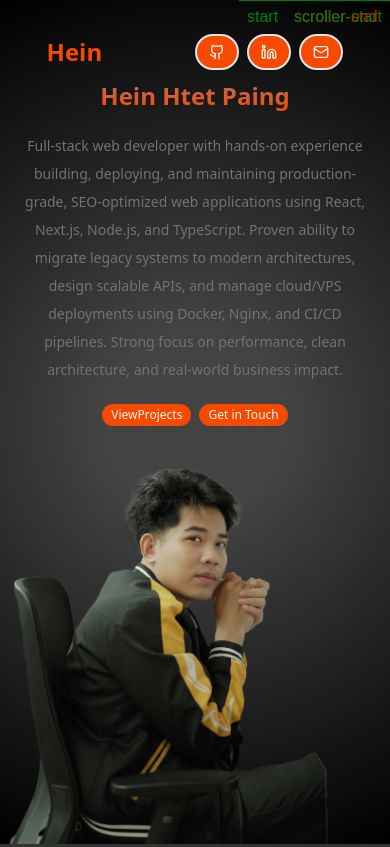
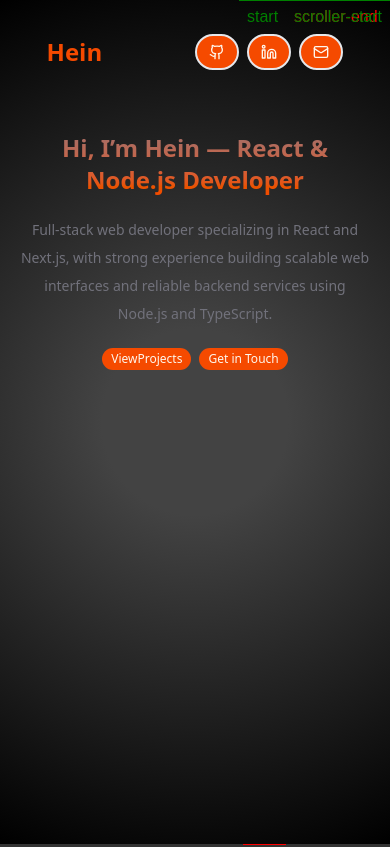
Before and after one commit to dev-heinhtetpaing/CV-with-Next, a Next.js app: page / in a window 390 px wide. Shown: the top 847 px of the page. Built offline with nearby package versions, Linux system fonts and the light colour scheme.

Commit message:
update animation

```diff
--- a/app/components/header.tsx
+++ b/app/components/header.tsx
@@ -6,12 +6,12 @@ import Link from "next/link";
 const Header = () => {
 
   return (
-    <header className="fixed top-5 left-1/2 transform -translate-x-1/2 h-16   z-50 sm:w-2/3 w-full  mx-auto ">
+    <header className="fixed top-5 sm:left-1/2 left-0 transform sm:-translate-x-1/2 translate-x-0  h-16   z-50 sm:w-2/3 w-screen mx-auto ">
       <nav className="flex items-center sm:justify-between justify-around h-full ">
         <nav className="flex items-center gap-2">
           <Link href="/" className="text-2xl font-bold cursor-pointer text-primary">Hein</Link>
         </nav>
-        <nav className="flex items-center gap-2">
+        <nav className="flex items-center gap-2 justify-between">
           <Button className="rounded-full border-2 cursor-pointer border-gray-200">
             <Github/>
           </Button>
--- a/app/components/home/about-section.tsx
+++ b/app/components/home/about-section.tsx
@@ -10,14 +10,14 @@ import { personalInfo } from "@/lib/data";
 const AboutSection = () => {
 
   const sectionRef = useRef<HTMLDivElement>(null);
-  const isMobile = useMediaQuery({ query: "(max-width: 390px)" });
+  const isMobile = useMediaQuery({ query: "(max-width: 760px)" });
   useGSAP(() => {
     if (!sectionRef.current) return;
 
     // Register ScrollTrigger plugin
     gsap.registerPlugin(ScrollTrigger);
 
-    const start = isMobile ? "top 50%" : "top top";
+    const start = "top top";
     const end =  "bottom+=50";
 
     const scrollTimeline = gsap.timeline({
@@ -31,6 +31,7 @@ const AboutSection = () => {
         markers: false, // Disabled for production
         invalidateOnRefresh: true, // Recalculate on resize
         refreshPriority: 0, // Standard refresh priority
+
       },
 
       ease: "power1.inOut"
@@ -52,6 +53,8 @@ const AboutSection = () => {
     .from(".mask-image-container", {
       backgroundImage: "none",
       duration: 0.1,
+      y:isMobile ? "50%" : "0%",
+      backgroundColor: "blue",
       ease: "power1.inOut",
     },"<")
       .from(".mask-image-container", {
@@ -67,7 +70,7 @@ const AboutSection = () => {
         ease: "power2.out",
       }, );
 
-    // Cleanup function - useGSAP handles most cleanup, but we ensure ScrollTrigger is properly cleaned up
+
     return () => {
       if (scrollTimeline) {
         scrollTimeline.kill();
@@ -75,8 +78,8 @@ const AboutSection = () => {
     };
   }, { scope: sectionRef, dependencies: [] })
   return (
-    <div ref={sectionRef} id="about-section" className="relative layer w-full radial-gradient" >
-      <div className="w-full layer relative container mx-auto  ">
+    <div ref={sectionRef} id="about-section" className="relative layer w-full  radial-gradient snap-start " >
+      <div className=" h-full ">
         <div className="mask-container  ">
           <div className="mask-image-container">
           <div className="mask-image">
@@ -84,7 +87,7 @@ const AboutSection = () => {
           </div>
           <div className=" mask-content ">
           <div className=" space-y-5">
-          <h1 className="text-2xl sm:text-5xl font-bold bg-linear-to-t from-primary to-slate-500 text-transparent bg-clip-text text-center pt-10 sm:text-left container mx-auto ">Hein Htet Paing</h1>
+          <h1 className="text-2xl sm:text-5xl font-bold bg-linear-to-t from-primary to-slate-500 text-transparent bg-clip-text text-center pt-10 sm:text-left container mx-auto ">{personalInfo.name}</h1>
           <section className="container mx-auto space-y-5">
             <p className="text-sm sm:text-base text-center  leading-loose tracking-normal sm:leading-loose sm:tracking-wide sm:text-left container text-muted-foreground mx-auto ">{personalInfo.objectives}</p>
             <div className="container mx-auto flex gap-2 justify-center items-center sm:justify-start">
--- a/app/components/home/hero-section.tsx
+++ b/app/components/home/hero-section.tsx
@@ -24,16 +24,22 @@ const HeroSection = () => {
 
   useGSAP(() => {
     const start = "top top"
-    const end = "bottom+=50"
+    // const end = mobileWidth ? "bottom+=10%" : "bottom+=50"
+    const end= "bottom top"
     const containerSize = {
       width: badgesContainerRef?.current?.offsetWidth || 0,
       height: badgesContainerRef?.current?.offsetHeight || 0
     }
     console.log(containerSize);
     const b1Size = { width: document.querySelector(".b1")?.getBoundingClientRect().width || 0, height: document.querySelector(".b1")?.getBoundingClientRect().height || 0 };
-    const endPoint = mobileWidth ? { x: 0, y: -containerSize.width + b1Size.width/2 || 0 } : { x: -((containerSize.width - b1Size.width || 0) / 1.5 || 0), y: -(containerSize.height + b1Size.height / 4) || 0 };
-    const midPoint = mobileWidth ? { x: 0, y: -containerSize.width/2 - b1Size.width/2 || 0 } : { x: -((containerSize.width + b1Size.width || 0) / 5 || 0), y: -(containerSize.height / 2 + b1Size.height * 2) || 0 };
-    const startPoint = mobileWidth ? { x: 0, y: -b1Size.height*1.5 || 0 } : { x: -(b1Size.width || 0), y: -(2 * b1Size.height || 0) };
+    const B2endPoint = mobileWidth ? { x: 0, y: -containerSize.width + b1Size.width * 2 || 0 } : { x: ((containerSize.width - b1Size.width || 0) / 1.5 || 0), y: -(containerSize.height - b1Size.height / 2) || 0 };
+
+    const B1endPoint = mobileWidth ? { x: 0, y: -containerSize.width || 0 } : { x: ((containerSize.width - b1Size.width || 0) / 1.1 || 0), y: -(containerSize.height - b1Size.height) || 0 };
+
+    const B3endPoint = mobileWidth ? { x: 0, y: -containerSize.width + b1Size.width * 4 || 0 } : { x: ((containerSize.width - b1Size.width || 0) / 2.2 || 0), y: -(containerSize.height - b1Size.height) || 0 };
+
+    const midPoint = mobileWidth ? { x: 0, y: -containerSize.width / 2 - b1Size.width / 2 || 0 } : { x: ((containerSize.width + b1Size.width || 0) / 5 || 0), y: -(containerSize.height / 2 + b1Size.height * 2) || 0 };
+    // const startPoint = mobileWidth ? { x: 0, y: -b1Size.height * 1.5 || 0 } : { x: (b1Size.width || 0), y: -(2 * b1Size.height || 0) };
     const initialPoint = { x: 0, y: 0 };
 
 
@@ -44,6 +50,9 @@ const HeroSection = () => {
         end: end,
         pin: true,
         scrub: true,
+        anticipatePin: 1,
+        pinSpacing: true,
+        invalidateOnRefresh: true,
         markers: true,
       }
     })
@@ -55,12 +64,12 @@ const HeroSection = () => {
           initialPoint,
           // startPoint,
           midPoint,
-          endPoint
+          B2endPoint,
+          B1endPoint,
         ],
         curviness: 1.5
       },
       opacity: 1,
-      duration: 1,
       ease: "power2.inOut"
     }).to(".b2", {
       motionPath: {
@@ -68,32 +77,35 @@ const HeroSection = () => {
           initialPoint,
           // startPoint,
           midPoint,
+          B2endPoint,
         ],
         curviness: 1.5
       },
       opacity: 1,
-      duration: 1,
+
       ease: "power2.inOut"
     },).to(".b3", {
       motionPath: {
-        path: [
+        path: mobileWidth ? [
           initialPoint,
-          startPoint,
-        ],
+          B3endPoint,
+        ] : [initialPoint,
+          midPoint,
+          B3endPoint,],
         curviness: 1.5
       },
       opacity: 1,
-      duration: 1,
       ease: "power2.inOut"
-    },) // overlap
+    },)
   }, { scope: sectionRef });
   return (
-    <div  ref={sectionRef} id="hero-section" className="w-full  layer relative sm:py-20 py-10 snap-start radial-gradient">
-      <main className="sm:w-1/2 w-full sm:ml-auto  ">
-        <div className="mx-5 sm:mx-15 space-y-5">
-          <h1 className="text-2xl sm:text-5xl font-bold bg-linear-to-t from-primary to-slate-500 text-transparent bg-clip-text text-center pt-10 sm:text-left container mx-auto ">Hein Htet Paing</h1>
+    <div ref={sectionRef} id="hero-section" className=" w-full   layer relative sm:py-20 py-10  radial-gradient bg-blue-500">
+
+     <main className="sm:w-1/2 w-full sm:mr-auto sm:h-full h-[50%] flex flex-row justify-center items-center ">
+        <div className="mx-5 sm:mx-15 space-y-5 ">
+          <h1 className="text-2xl sm:text-5xl font-bold bg-linear-to-t from-primary to-slate-500 text-transparent bg-clip-text text-center pt-10 sm:text-left container mx-auto ">Hi, I’m Hein — React & Node.js Developer</h1>
           <section className="container mx-auto space-y-5">
-            <p className="text-sm sm:text-base text-center  leading-loose tracking-normal sm:leading-loose sm:tracking-wide sm:text-left container text-muted-foreground mx-auto ">{personalInfo.objectives}</p>
+            <p className="text-sm sm:text-base text-center  leading-loose tracking-normal sm:leading-loose sm:tracking-wide sm:text-left container text-muted-foreground mx-auto ">{personalInfo.shortObjectives}</p>
             <div className="container mx-auto flex gap-2 justify-center items-center sm:justify-start">
               {personalInfo.cta.map(cta => <Badge key={cta.label} onClick={() => scrollToView(cta.href)} className="cursor-pointer ">{cta.label}</Badge>)}
             </div>
@@ -101,32 +113,30 @@ const HeroSection = () => {
         </div>
       </main>
 
-      <div className="absolute bottom-0 h-[70vh] w-full sm:h-[80vh]
+      <div className="absolute bottom-0 h-[50%] w-full sm:h-[80vh]
      ">
-        <div className="relative h-full w-full sm:w-1/2 mr-auto">
-          <Image src="/hein.png" alt="Hein's Image" className=" object-cover " fill={true} />
+        <div className="relative h-full  w-full sm:w-1/2 ml-auto">
+          {/* <Image src="/Hein Htet Paing - Professional.webp" alt="Hein Htet Paing" className=" object-cover object-bottom" fill={true} /> */}
         </div>
       </div>
-      <div className="absolute bottom-0  left-0 md:left-15 sm:left-10 xl:left-25 sm:w-1/2 w-full  xl:w-1/2 h-2/3 ">
-        <div className="relative w-full h-full " ref={badgesContainerRef}>
-          {/* <div className="absolute bottom-0 right-0 "> */}
-          <div className="absolute badge bottom-0 opacity-0 right-0 b1 w-18 h-18 shadow-lg rounded-full border-2 border-gray-200">
+      <div className="absolute bottom-0  right-0 md:right-15 sm:right-10 xl:right-25 sm:w-1/2 w-full  xl:w-1/2 h-2/3 sm:h-[80%] ">
+        <div className="relative w-full h-full  " ref={badgesContainerRef}>
+
+          <div className="absolute badge bottom-0 opacity-0 left-0 b1 w-18 h-18 shadow-lg rounded-full border-2 border-gray-200">
             <Image src="/icon-nextjs.svg" alt="Next.js" fill className="p-2" />
-            {/* <link rel="icon" href="/icon?next.svg" type="image/svg" /> */}
+
 
           </div>
-          <div className="absolute badge bottom-0 opacity-0 right-0 b2 w-18 h-18 shadow-lg rounded-full border-2 border-gray-200">
+          <div className="absolute badge bottom-0 opacity-0 left-0 b2 w-18 h-18 shadow-lg rounded-full border-2 border-gray-200">
             <Image src="/icon-react.svg" alt="React" fill className="p-2" />
           </div>
-          <div className="absolute badge bottom-0 opacity-0 right-0 b3 w-18 h-18 shadow-lg rounded-full border-2 border-gray-200">
+          <div className="absolute badge bottom-0 opacity-0 left-0 b3 w-18 h-18 shadow-lg rounded-full border-2 border-gray-200">
             <Image src="/icon-nodejs.svg" alt="Node.js" fill className="p-2" />
-            {/* </div> */}
+
           </div>
-
-
-        </div>
       </div>
 
+     </div>
 
 
     </div>
--- a/app/globals.css
+++ b/app/globals.css
@@ -127,7 +127,7 @@
 
 
 .layer {
-  @apply  h-screen min-h-screen ;
+  @apply  h-screen min-h-screen mx-0 px-0;
 }
 
 .mask-image {
@@ -151,7 +151,7 @@ z-index:12;
 }
 
 .mask-container {
-  @apply mx-auto relative w-full h-full flex sm:flex-row justify-center  items-center my-0 ;
+  @apply mx-auto relative w-full h-full flex flex-col sm:flex-row justify-center  items-center my-0 ;
 }
 
 .mask-image-container {
@@ -159,11 +159,11 @@ z-index:12;
   background-size: cover;
   background-position: top;
   background-repeat: no-repeat;
-  width: 50%;
-  height: 50%;
-  @apply rounded-lg relative z-10;
+  /* width: 50%;
+  height: 50%; */
+  @apply w-[90%] h-[50%] sm:w-1/2 rounded-lg relative z-10 mx-auto;
 }
 
 .mask-content {
-  @apply text-muted-foreground w-1/2 h-1/2 px-8 sm:px-16 overflow-hidden;
+  @apply text-muted-foreground w-full sm:w-1/2 h-1/2 px-8 sm:px-16 overflow-hidden;
 }
--- a/lib/data.ts
+++ b/lib/data.ts
@@ -1,4 +1,8 @@
-const objectives= "Full-stack web developer with hands-on experience building, deploying, and maintaining production-grade, SEO-optimized web applications using React, Next.js, Node.js, and TypeScript. Proven ability to migrate legacy systems to modern architectures, design scalable APIs, and manage cloud/VPS deployments using Docker, Nginx, and CI/CD pipelines. Strong focus on performance, clean architecture, and real-world business impact."
+const objectives =
+"Results-driven full-stack web developer experienced in delivering production-grade, SEO-optimized applications from concept to deployment. Adept at modernizing legacy systems, designing scalable APIs, and operating cloud/VPS environments using Docker, Nginx, and CI/CD pipelines. Focused on performance, maintainable architecture, and building solutions that directly support business growth.";
+
+const shortObjectives =
+"Full-stack web developer specializing in React and Next.js, with strong experience building scalable web interfaces and reliable backend services using Node.js and TypeScript.";
 
 const cta=[{
     label:"ViewProjects",
@@ -11,8 +15,9 @@ const cta=[{
 ]
 
 export const personalInfo={
-    name:"Hi, I’m Hein — React & Node.js Developer",
+    name:"Hein Htet Paing",
     objectives:objectives,
+    shortObjectives:shortObjectives,
     cta:cta
 
 }
```
Also changed, not shown: public/Hein Htet Paing - Professional.webp (added).
